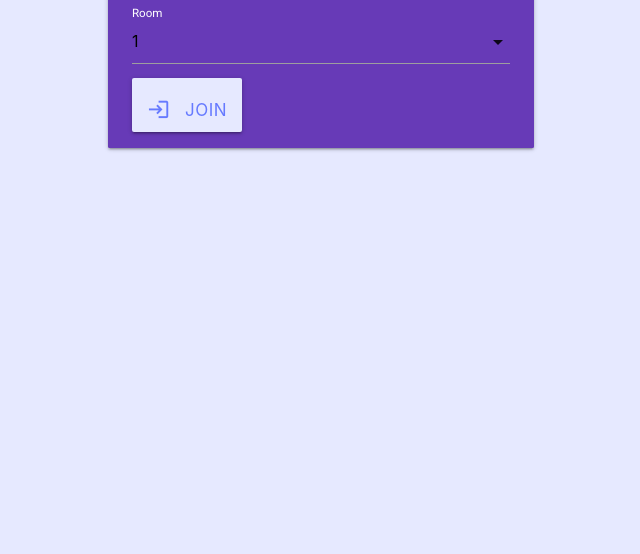
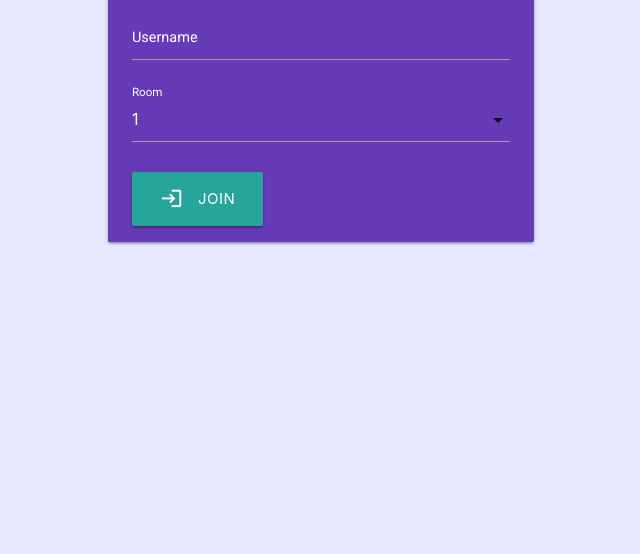
Before and after one commit to harshitkathuria/ChatApp, an Electron app: page public/index.html in a window 1000 px wide. Shown: the part 246-800 px from the top of the page, without its empty margins (179-819 px from the left). Drawn offline with nearby package versions, Linux system fonts and the light colour scheme.

Commit message:
Changed index styling

```diff
--- a/public/css/style.css
+++ b/public/css/style.css
@@ -30,14 +30,6 @@ a {
 	text-decoration: none;
 }
 
-.btn {
-	cursor: pointer;
-	padding: 5px 15px;
-	background: var(--light-color);
-	color: var(--dark-color-a);
-	border: 0;
-	font-size: 17px;
-}
 
 /* Chat Page */
 
@@ -196,3 +188,17 @@ a {
 		display: none;
 	}
 }
+
+html, body {
+	font-family: 'Roboto', 'sans-serif';
+}
+.input-field {
+	margin-bottom: 30px;
+}
+.card {
+	margin-top: 70px;
+}
+
+.card input {
+	color: white;
+}
```
